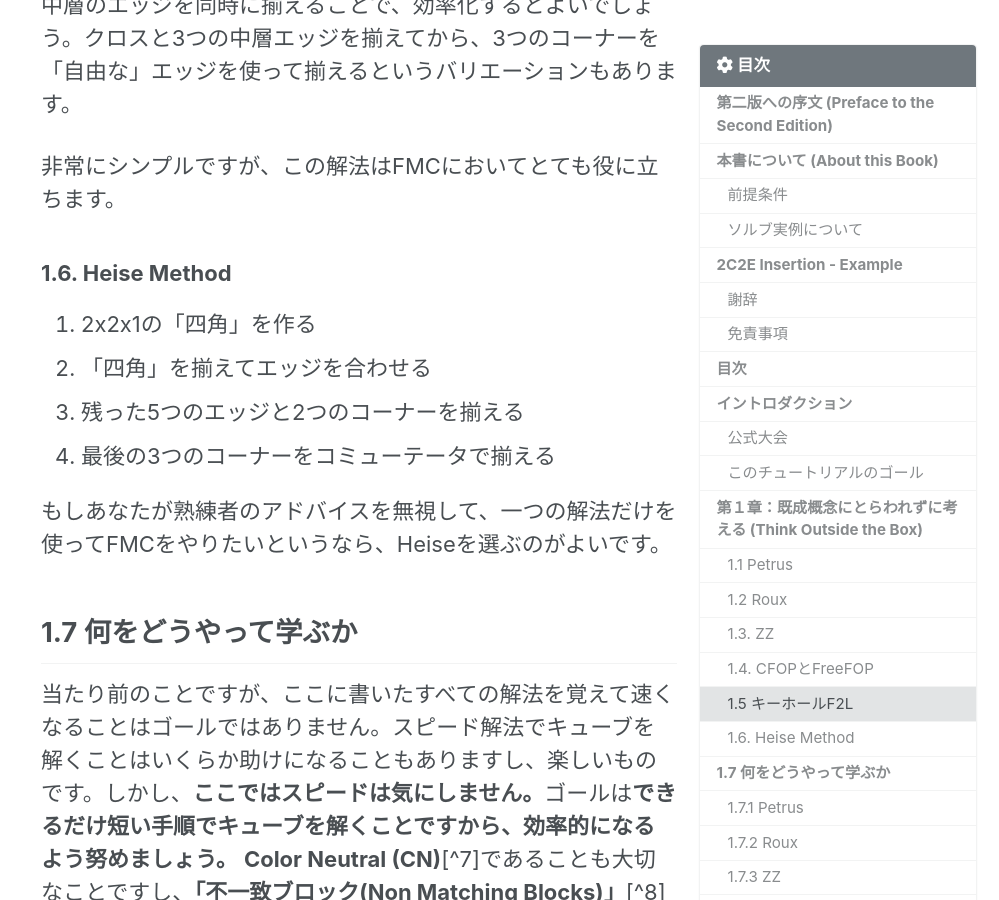
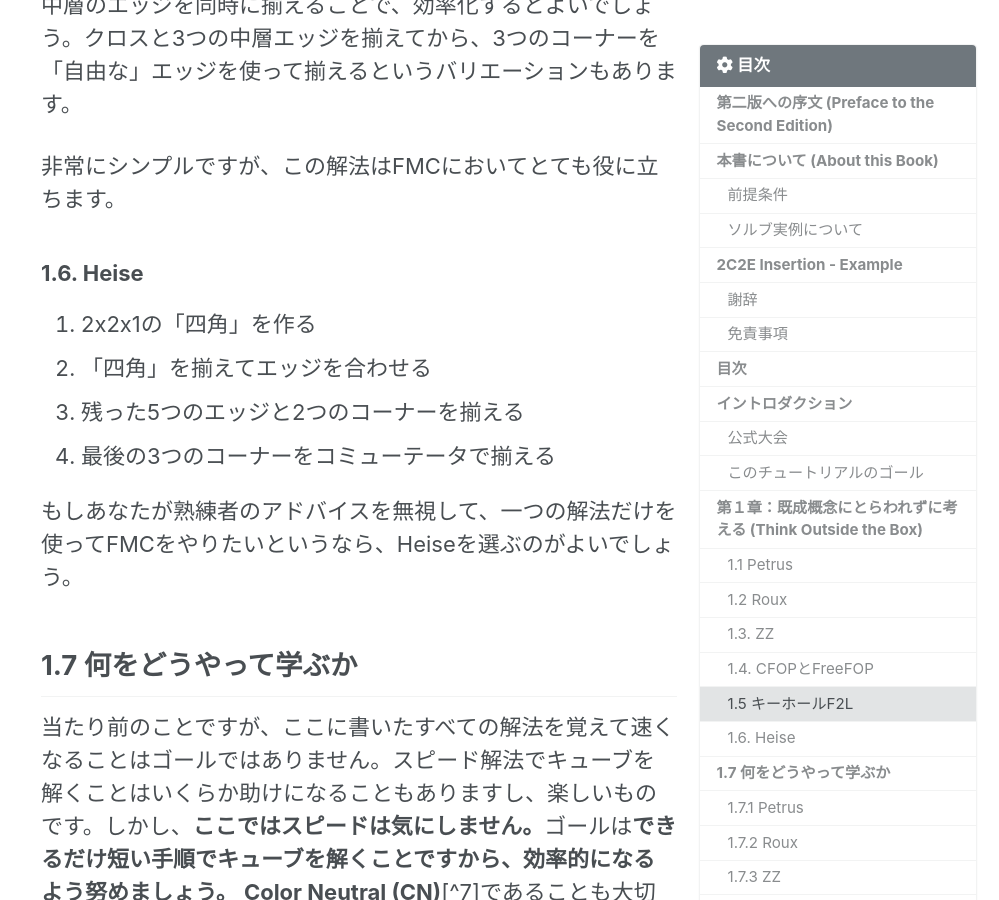
Before and after one commit to kawam1123/translation, a Jekyll site: the page built from _pages/FMC-tutorial.md, in a window 1280 px wide and 900 px high, scrolled down 14646 px. Shown: the whole window, without its empty margins (281-1280 px from the left). Built offline with Jekyll 4.4.1, drawn with Linux system fonts in a browser that asks for light colours; cached includes are drawn as plain includes; nearby versions of some CDN libraries.

Commit message:
レイアウト微修正

```diff
--- a/_pages/FMC-tutorial.md
+++ b/_pages/FMC-tutorial.md
@@ -666,13 +666,13 @@ layer edges, and then placing 3 first layer corners using the “free” edge.
 Despite its simplicity, this method can be very useful in FMC.
 -->
 
-### 1.6. Heise Method
+### 1.6. Heise
 1. 2x2x1の「四角」を作る
 1. 「四角」を揃えてエッジを合わせる
 1. 残った5つのエッジと2つのコーナーを揃える
 1. 最後の3つのコーナーをコミューテータで揃える
 
-もしあなたが熟練者のアドバイスを無視して、一つの解法だけを使ってFMCをやりたいというなら、Heiseを選ぶのがよいです。
+もしあなたが熟練者のアドバイスを無視して、一つの解法だけを使ってFMCをやりたいというなら、Heiseを選ぶのがよいでしょう。
 
 <!--
 1.6 Heise
```
